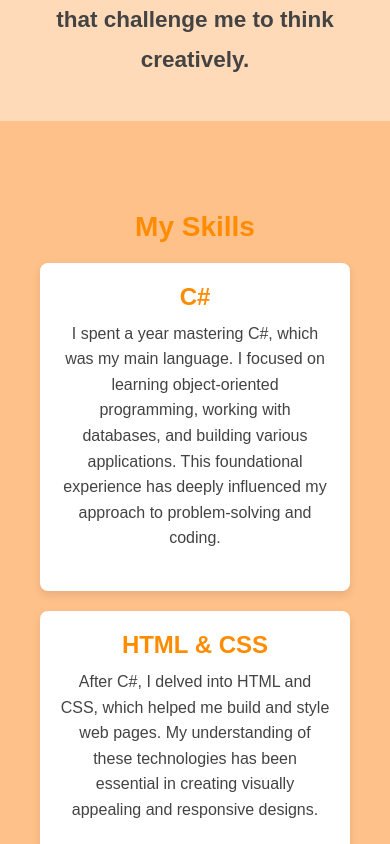
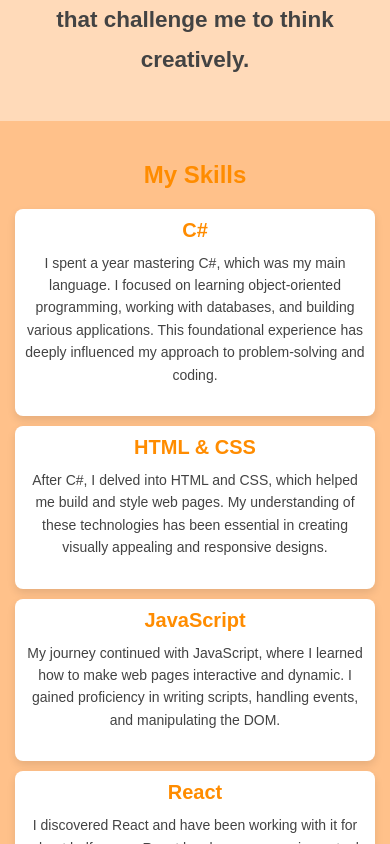
Before and after one commit to Arie-Semenov/Resume-WebSite, a React (Vite) app: page / in a window 390 px wide. Shown: the part 2280-3124 px from the top of the page. Built offline with nearby package versions, Linux system fonts and the light colour scheme.

Commit message:
Responsive skills

```diff
--- a/src/components/Skills/skills.css
+++ b/src/components/Skills/skills.css
@@ -50,8 +50,22 @@
 }
 
 @media (max-width: 768px) {
+    .skills {
+        padding: 60px 15px; /* Adjust padding for smaller screens */
+        height: auto; /* Allow height to adjust with content */
+    }
+
     .skills h2 {
         font-size: 28px;
+    }
+
+    .skills-content {
+        padding: 0 10px; /* Adjust padding for smaller screens */
+    }
+
+    .skill-category {
+        padding: 15px;
+        margin-bottom: 15px;
     }
 
     .skill-category h3 {
@@ -62,3 +76,30 @@
         font-size: 16px;
     }
 }
+
+@media (max-width: 480px) {
+    .skills {
+        padding: 40px 10px; /* Further adjust padding for very small screens */
+    }
+
+    .skills h2 {
+        font-size: 24px;
+    }
+
+    .skills-content {
+        padding: 0 5px; /* Further adjust padding for very small screens */
+    }
+
+    .skill-category {
+        padding: 10px;
+        margin-bottom: 10px;
+    }
+
+    .skill-category h3 {
+        font-size: 20px;
+    }
+
+    .skill-category p {
+        font-size: 14px;
+    }
+}
```
